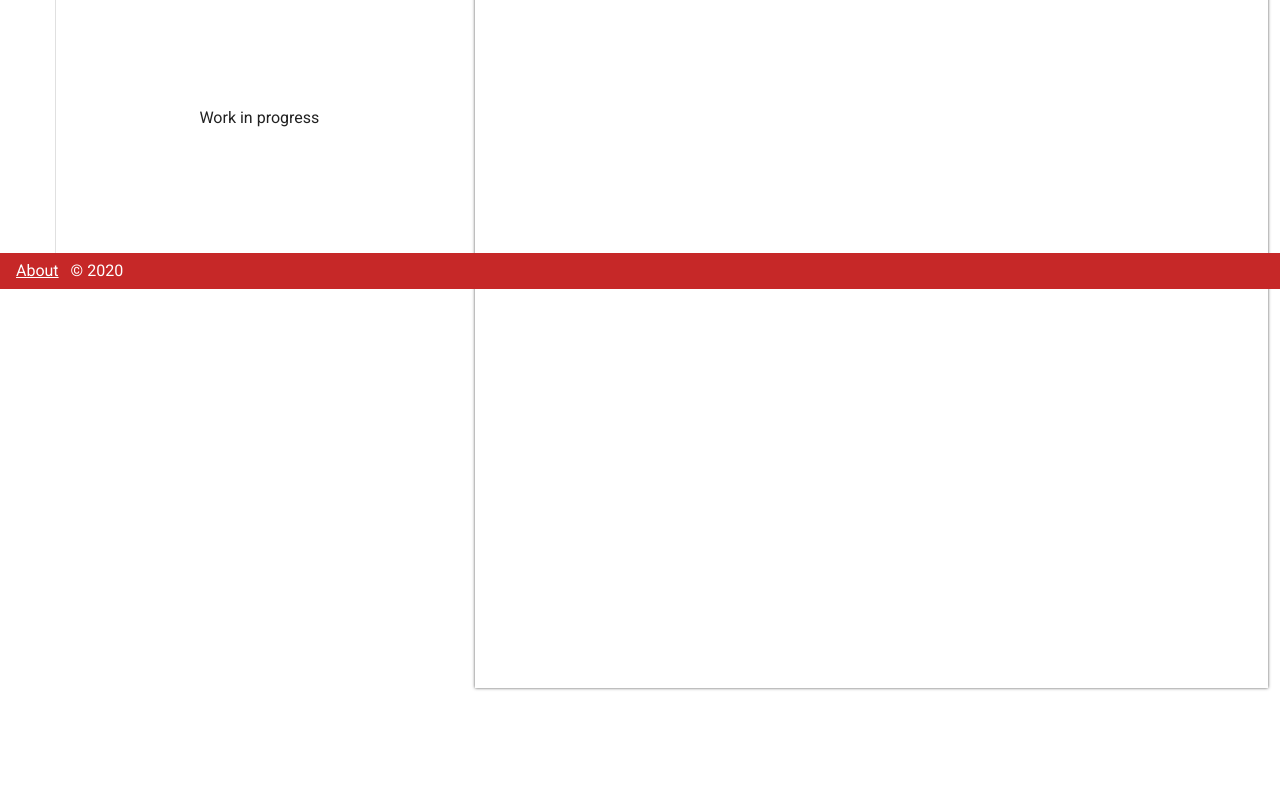
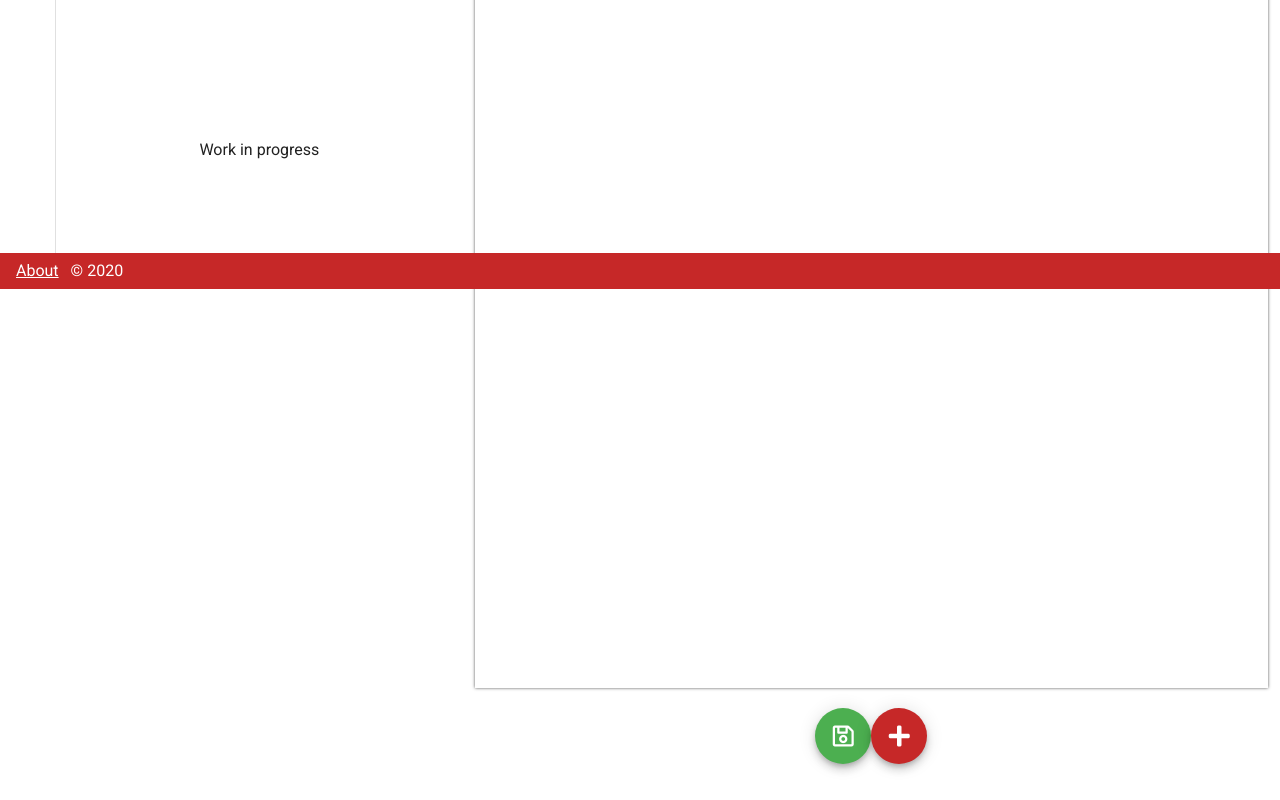
Before and after one commit to lubo-dev/character-sheet-creator, a Vue app: page / in a window 1280 px wide. Shown: the part 511-1311 px from the top of the page. Before the commit the page ends 1247 px from the top, so only its background shows below. Built offline with nearby package versions, Linux system fonts and the light colour scheme.

Commit message:
Adds the option to add pages and save them to localstorage
 - will load pages from localstorage on page load, if there are any

```diff
--- a/src/components/Editor.vue
+++ b/src/components/Editor.vue
@@ -12,7 +12,31 @@
                     <editor-actions />
                 </v-col>
                 <v-col>
-                    <page />
+                    <page
+                        v-for="page in pages"
+                        :key="page.order"
+                    />
+                    <v-row
+                        align="center"
+                        justify="center"
+                    >
+                        <v-btn
+                            class="white--text"
+                            color="success"
+                            fab
+                            @click="save"
+                        >
+                            <v-icon>{{ '$save' }}</v-icon><!--Todo: move to sidebar-->
+                        </v-btn>
+                        <v-btn
+                            class="white--text"
+                            color="red darken-3"
+                            fab
+                            @click="addPage"
+                        >
+                            <v-icon>{{ '$plus' }}</v-icon>
+                        </v-btn>
+                    </v-row>
                 </v-col>
             </v-row>
         </v-container>
@@ -26,7 +50,33 @@ import EditorActions from './EditorActions'
 export default {
     components: {
         Page,
-        EditorActions
+        EditorActions,
+    },
+    data: () => ({
+        pages: null,
+    }),
+    mounted() {
+        if (localStorage.pages) {
+            this.pages = JSON.parse(localStorage?.pages);
+        } else {
+            this.pages = [new PageData(1)];
+        }
+    },
+    methods: {
+        addPage() {
+            this.pages.push(new PageData(this.pages.length + 1));
+        },
+        save() {
+            localStorage.pages = JSON.stringify(this.pages);
+        },
+    },
+}
+
+class PageData {
+    order = undefined;
+
+    constructor(order) {
+        this.order = order;
     }
 }
 </script>
--- a/src/components/Page.vue
+++ b/src/components/Page.vue
@@ -1,5 +1,5 @@
 <template>
-    <div class="page" />
+    <div class="page mb-8" />
 </template>
 
 <style lang="scss" scoped>
--- a/src/plugins/vuetify.js
+++ b/src/plugins/vuetify.js
@@ -9,6 +9,8 @@ export default new Vuetify({
         iconfont: 'fa',
         values: {
             pdf: 'far fa-file-pdf',
+            plus: 'fas fa-plus',
+            save: 'far fa-save',
         },
     },
 });
```
